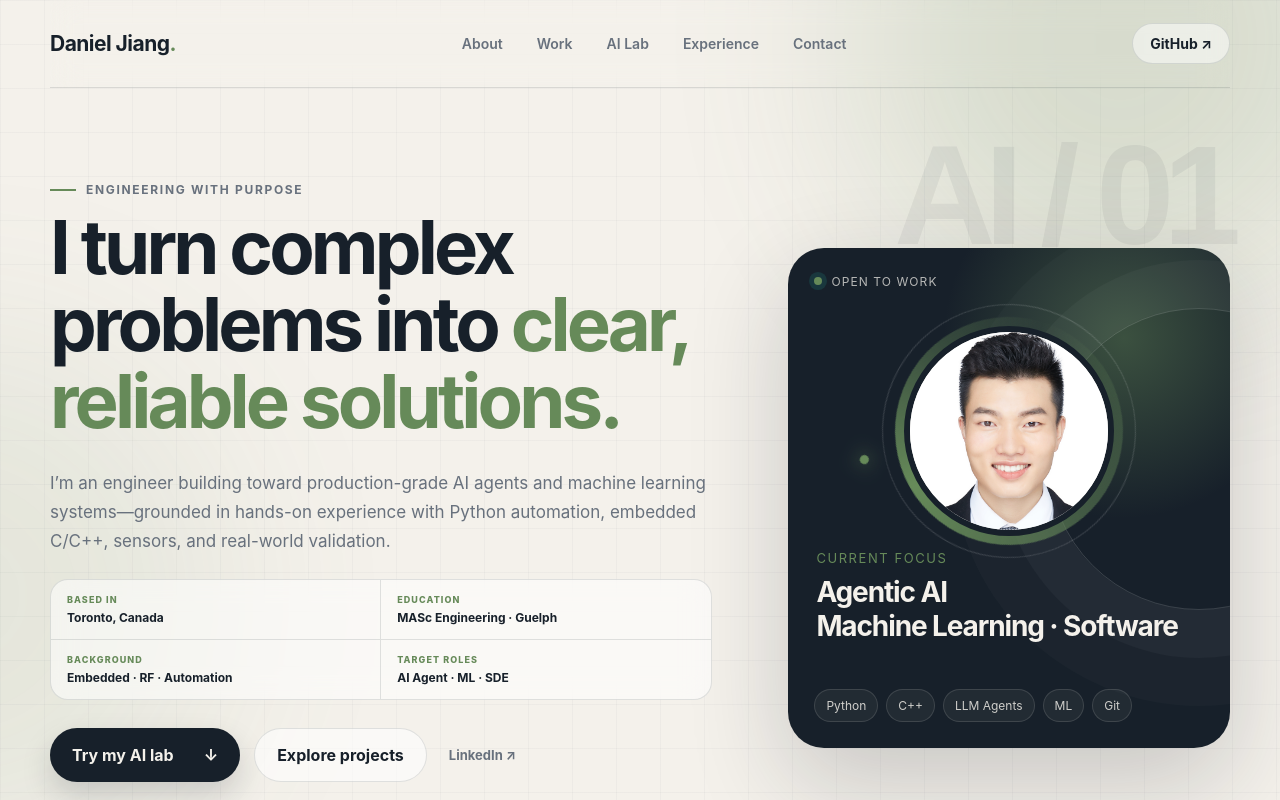
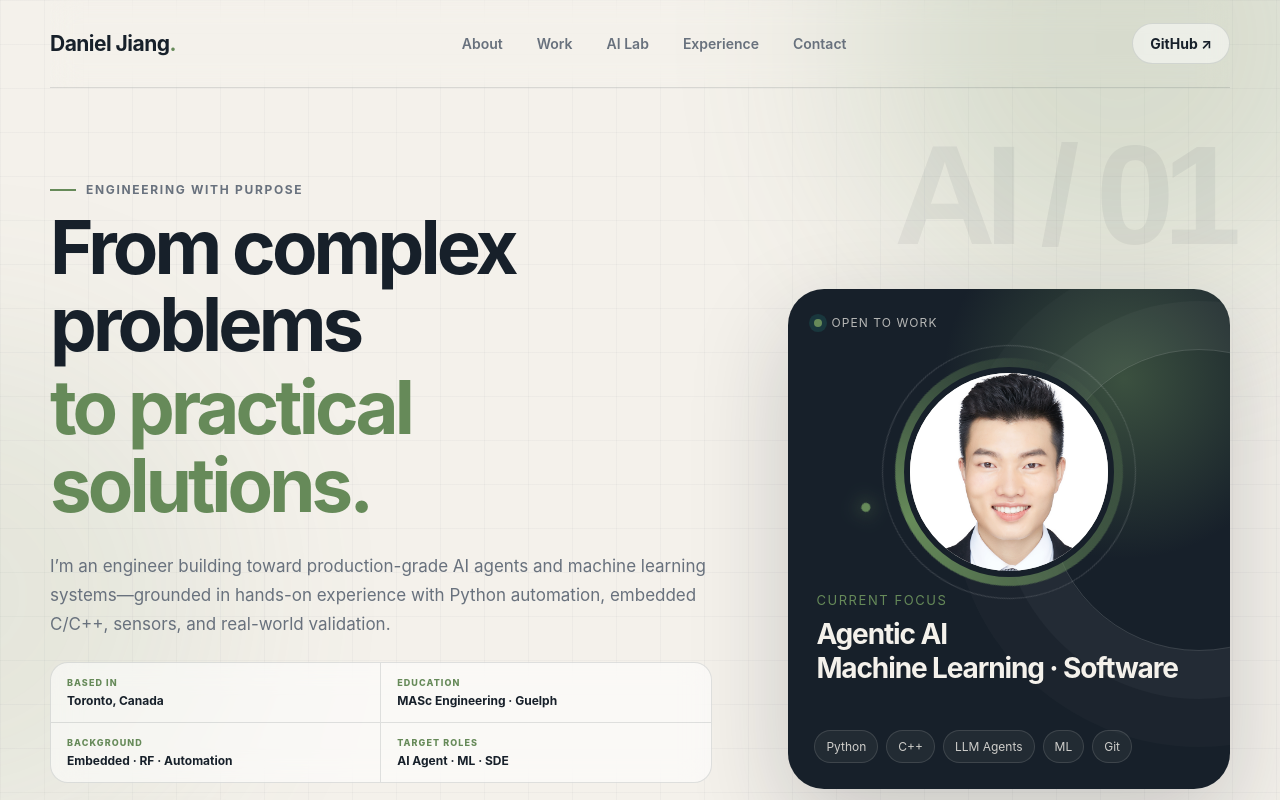
Before and after one commit to jiangjian9803-eng/jiangjian9803-eng.github.io, a Next.js app: page / in a window 1280 px wide. Shown: the top 800 px of the page. Built offline with nearby package versions, Linux system fonts and the light colour scheme.

Commit message:
Improve hero headline layout

```diff
--- a/index.html
+++ b/index.html
@@ -31,7 +31,7 @@
       <section class="hero section-shell">
         <div class="hero-copy reveal">
           <p class="eyebrow"><span></span> Engineering with purpose</p>
-          <h1>I turn complex problems into <em>clear, reliable solutions.</em></h1>
+          <h1><span>From complex problems</span><em>to practical solutions.</em></h1>
           <p class="hero-intro">
             I’m an engineer building toward production-grade AI agents and machine learning systems—grounded in hands-on
             experience with Python automation, embedded C/C++, sensors, and real-world validation.
--- a/styles.css
+++ b/styles.css
@@ -45,7 +45,8 @@ nav a:hover { color: var(--ink); }
 h1, h2, h3 { font-family: "Manrope", sans-serif; margin: 0; }
 h1, h2, h3 { font-family: "Avenir Next", Inter, -apple-system, sans-serif; margin: 0; }
 h1 { max-width: 760px; font-size: clamp(48px, 5.8vw, 78px); line-height: 1.04; letter-spacing: -.052em; font-weight: 700; }
-h1 em { position: relative; color: var(--blue); font-style: normal; }
+h1 span, h1 em { display: block; }
+h1 em { position: relative; margin-top: .08em; color: var(--blue); font-style: normal; }
 .hero-intro { max-width: 670px; font-size: 17px; line-height: 1.72; color: var(--muted); margin: 28px 0; }
 .hero-actions { display: flex; gap: 14px; flex-wrap: wrap; }
 .profile-facts { max-width: 720px; display: grid; grid-template-columns: 1fr 1fr; margin: -5px 0 28px; border: 1px solid var(--line); border-radius: 18px; overflow: hidden; background: rgba(255,255,255,.55); backdrop-filter: blur(14px); }
```
